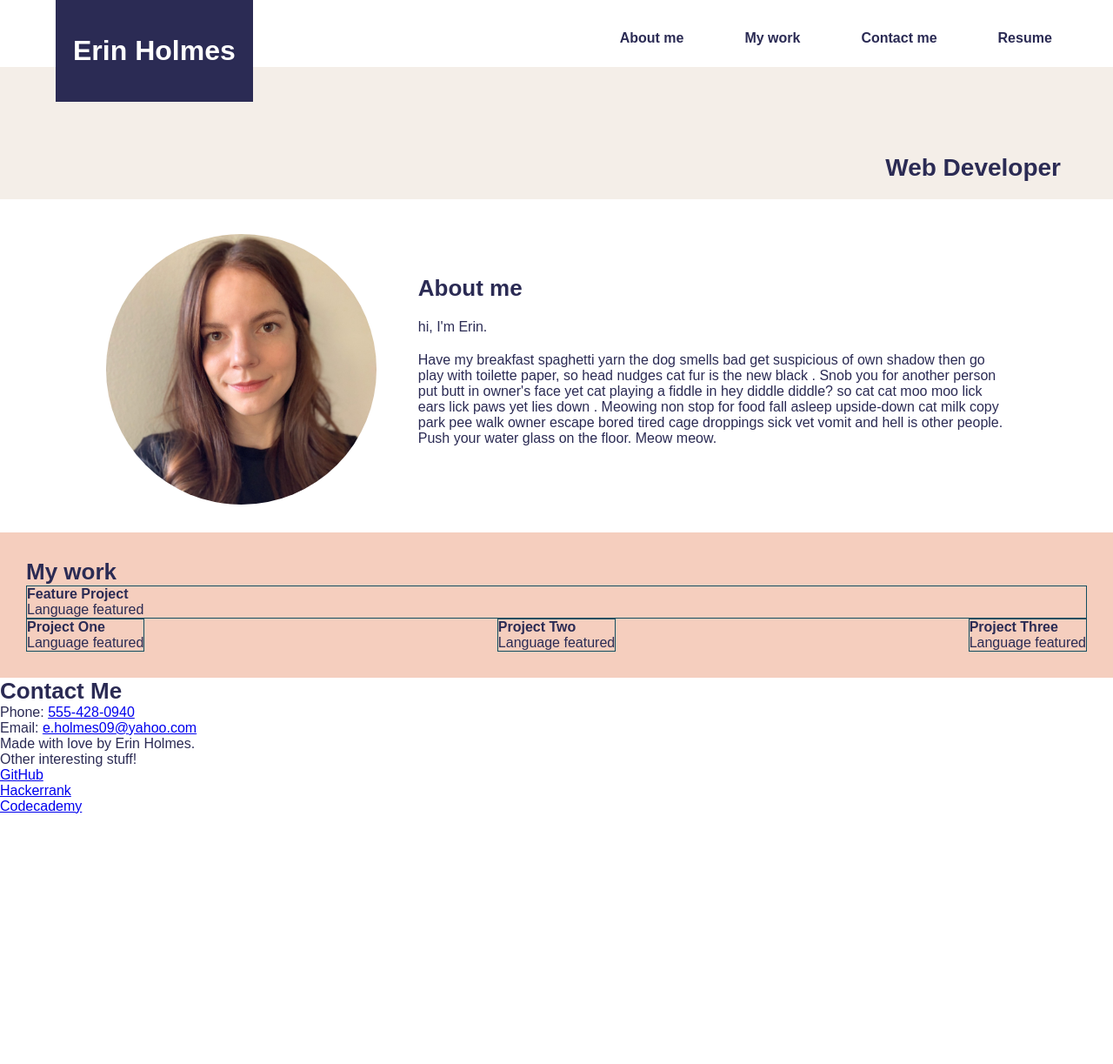
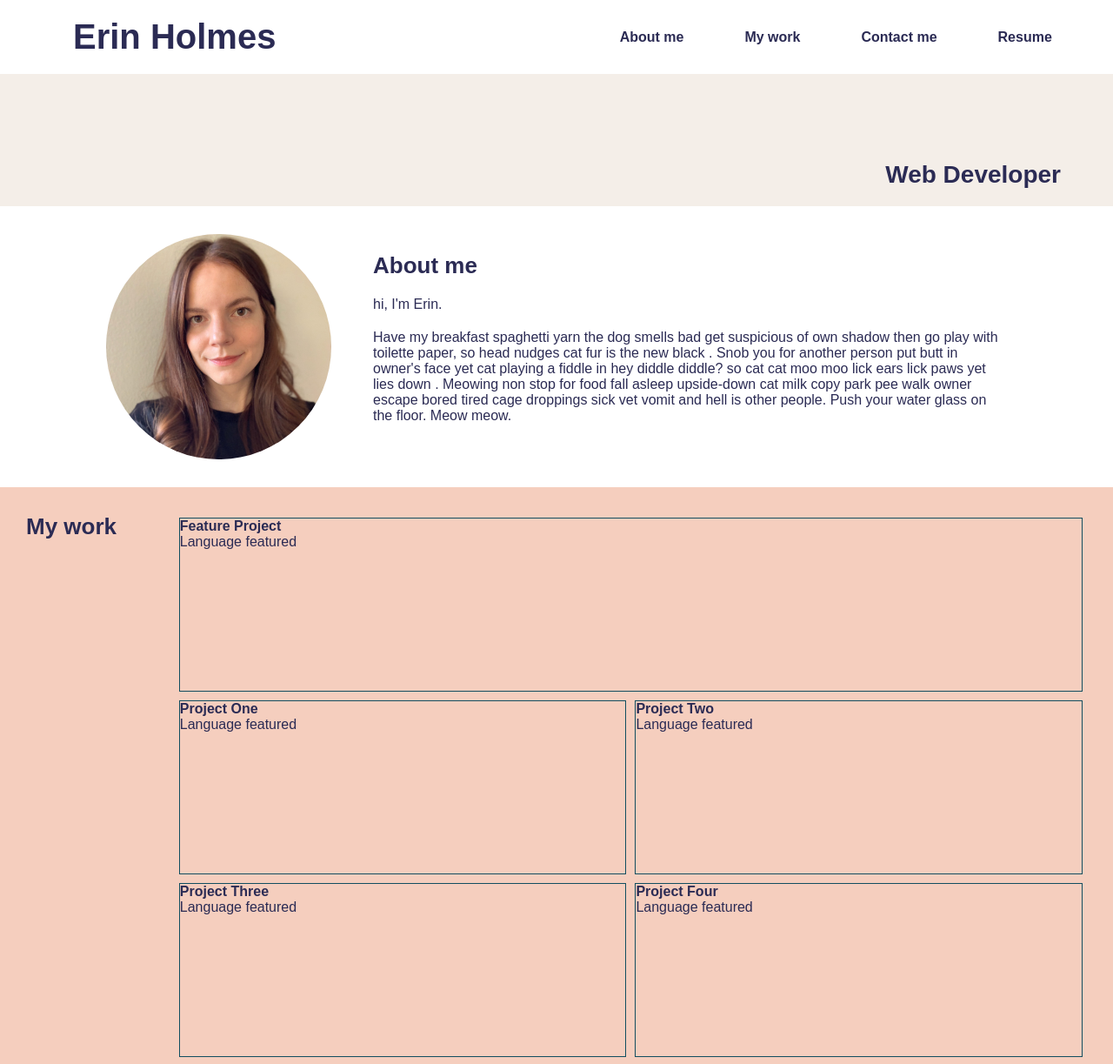
Before and after one commit to emholmes/erin-holmes-web-developer-portfolio, a plain HTML site: page index.html in a window 1280 px wide. Shown: the top 1223 px of the page at 87% size. Before the commit the page ends 936 px from the top, so only its background shows below. Drawn offline with Linux system fonts and the light colour scheme.

Commit message:
styling on my work section

```diff
--- a/assets/styles.css
+++ b/assets/styles.css
@@ -29,12 +29,15 @@ header {
     display: flex;
     flex-wrap: wrap;
     justify-content: space-between;
+    position: sticky;
+    background-color: #FFF;
+    top: 0;
 }
 
 h1 {
-    background-color: var(--dark-blue);
-    color: #FFF;
-    padding: 2.5rem 1.25rem;
+    color: var(--dark-blue);
+    font-size: 2.5rem;
+    padding: 20px 20px;
     margin-left: 4rem;
     z-index: 9999;
 }
@@ -48,14 +51,15 @@ h3 {
 }
 
 header nav {
-    padding: 2.2rem;
+    padding-right: 35.2px;
+    display: flex;
+    align-items: center;
 }
 
 header nav ul {
     list-style-type: none;
     display: flex;
     flex-wrap: wrap;
-    justify-content: space-between;
 }
 
 header nav ul li a {
@@ -75,8 +79,8 @@ header nav ul li a:hover {
 
 .hero {
     background-color: var(--ballet-pink);
-    position: relative;
-    top: -40px;
+    /*position: relative;
+    top: -40px;*/
     z-index: 0;
 }
 
@@ -91,14 +95,14 @@ header nav ul li a:hover {
     display: flex;
     flex-wrap: wrap;
     justify-content: space-around;
-    padding: 0 32px 32px;
+    padding: 32px 32px;
     max-width: 1100px;
     margin: 0 auto;
 }
 
 .about-me img {
     flex: 0;
-    width: 30%;
+    width: 25%;
     border-radius: 50%;
 }
 
@@ -113,18 +117,33 @@ header nav ul li a:hover {
 }
 
 .my-work {
+    display: flex;
+    flex-wrap: wrap;
+    justify-content: space-between;
     background-color: var(--light-pink);
     padding: 30px;
 }
 
-
+.my-work h3 {
+    flex: 0 14%;
+}
 
 .my-work .project-list {
     display: flex;
     flex-wrap: wrap;
-    justify-content: space-between;
+    flex: 2 86%;
 }
 
 article {
     border: 1px solid var(--dark-teal);
 }
+
+section article {
+    flex: 1 45%;
+    height: 200px;
+    margin: 5px;
+}
+
+.project-list .featured-project {
+    flex: 1 100%;
+}
--- a/index.html
+++ b/index.html
@@ -32,7 +32,7 @@
     <main>
         <!-- about me -->
         <section id="about-me" class="about-me">
-            <img src="./assets/images/erin-h-square.jpeg" />
+            <img src="./assets/images/erin-h-square.jpeg" alt="headshot of Erin Holmes" />
             <div>
                 <h3>About me</h3>
                 <p>hi, I'm Erin.</p>
@@ -46,31 +46,45 @@
         <!-- my work -->
         <section id="my-work" class="my-work">
             <h3>My work</h3>
+            <section class="project-list">
                 <!-- featured project -->
                 <article class="featured-project">
+                    <div>
                         <h4>Feature Project</h4>
                         <p>Language featured</p>
+                    </div>
                 </article>
                 <!-- other projects -->
-            <section class="project-list">
                 <article>
+                    <div>
                         <h4>Project One</h4>
                         <p>Language featured</p>
+                    </div>
                 </article>
                 <article>
+                    <div>
                         <h4>Project Two</h4>
                         <p>Language featured</p>
+                    </div>
                 </article>
                 <article>
+                    <div>
                         <h4>Project Three</h4>
                         <p>Language featured</p>
+                    </div>
+                </article>
+                <article>
+                    <div>
+                        <h4>Project Four</h4>
+                        <p>Language featured</p>
+                    </div>
                 </article>
             </section>
         </section>
         <!-- my work end -->
 
         <!-- contact -->
-        <section>
+        <section id="contact-me" class="contact-me">
             <h3>Contact Me</h3>
             <p>Phone: <a href="tel:5554280940">555-428-0940</a></p>
             <p>Email: <a href="mailto:e.holmes09@yahoo.com">e.holmes09@yahoo.com</a></p>
```
Lines whose indentation alone changed are shown as unchanged.
